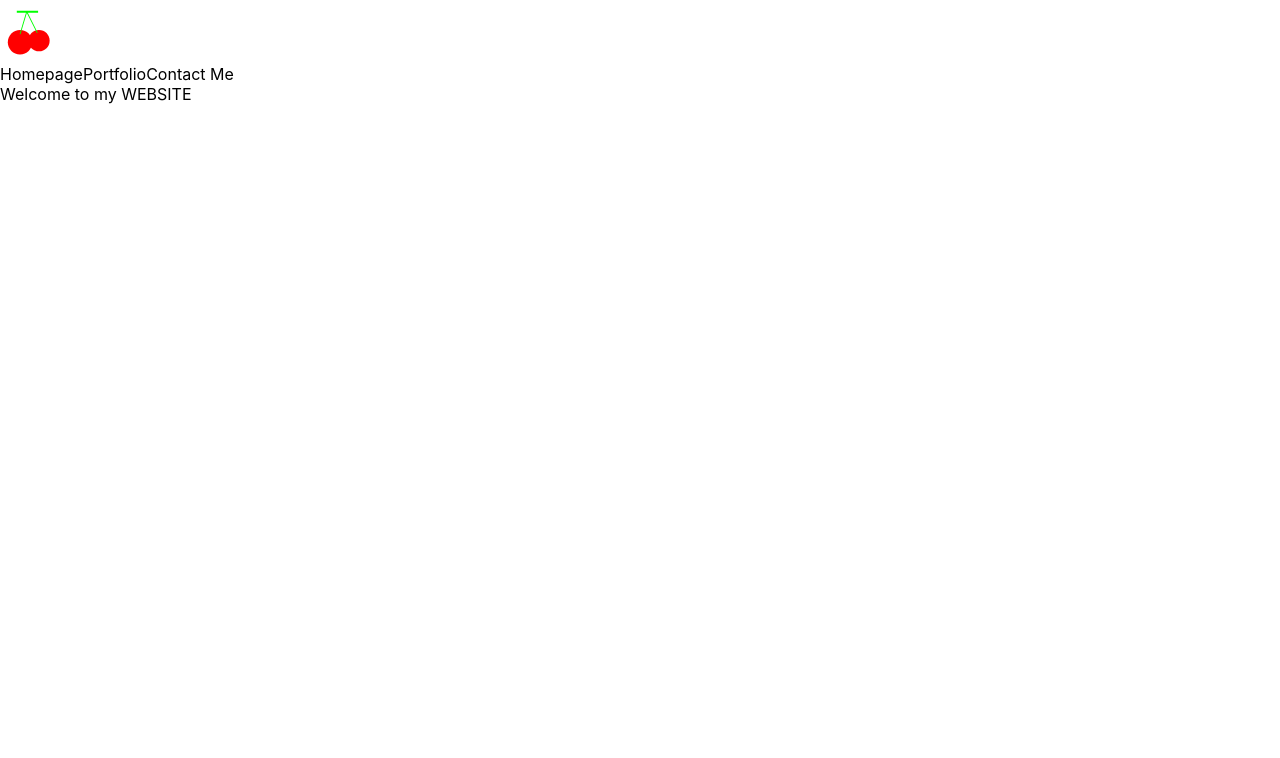
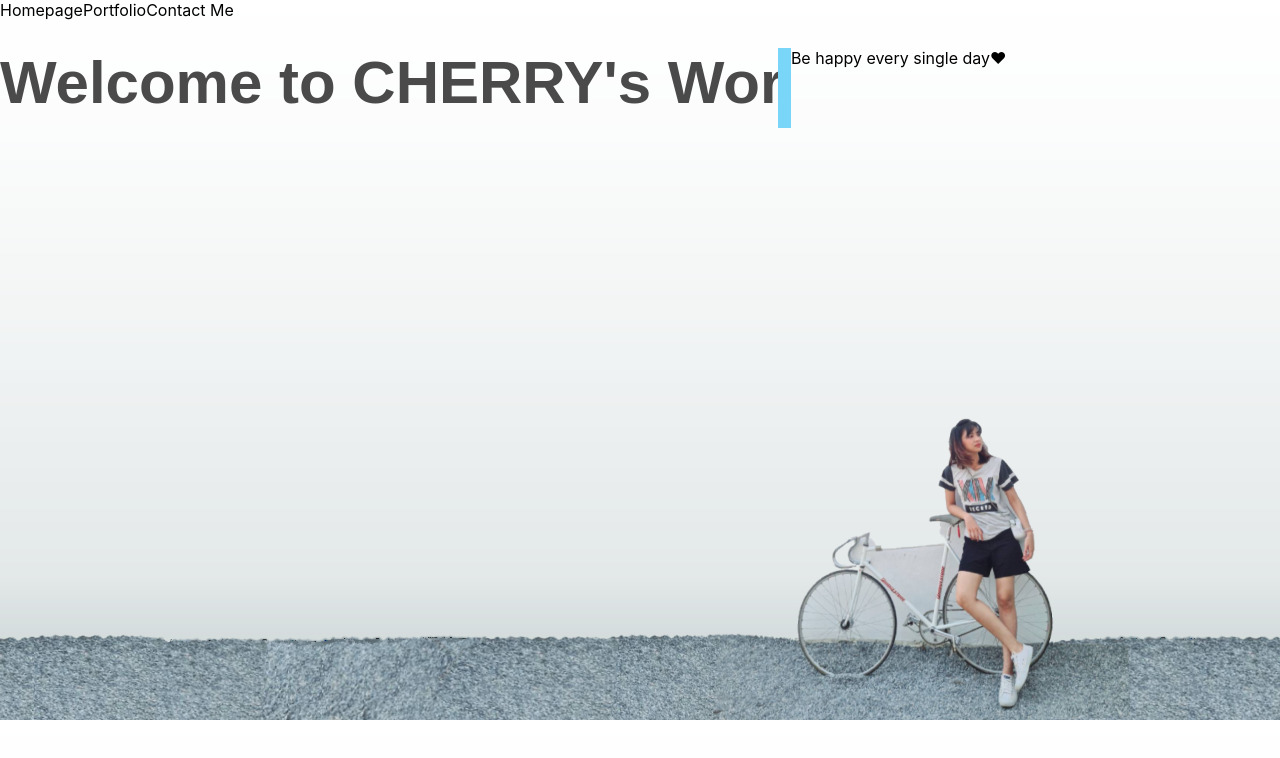
Before and after one commit to CrSherbet/me, a Next.js app: page / in a window 1280 px wide. Shown: the top 758 px of the page. Built offline with nearby package versions, Linux system fonts and the light colour scheme.

Commit message:
styled homepage with text typing

```diff
--- a/SharedComponents/Header.js
+++ b/SharedComponents/Header.js
@@ -1,23 +1,22 @@
 import Link from "next/link"
-import Image from "next/image"
 
 export default function Header() {
   return (
-      <header className="flex bg-gray-800 items-center p-4">
-        <Image src="/logo.svg" width={60} height={60} />
-        <div className="flex text-white">
-          <ui className="mx-6">
-            <Link href="/">
+    <header className="flex p-8">
+      <div className="flex justify-end text-gray-500">
+        <ui className="w-28">
+          <Link href="/" >
             Homepage
           </Link>
         </ui>
-          <ui className="mx-6">
+
+        <ui className="w-28">
           <Link href="/portfolio" >
             Portfolio
           </Link>
         </ui>
 
-          <ui className="mx-6">
+        <ui className="w-28">
           <Link href="/contact" className="mx-6">
             Contact Me
           </Link>
--- a/pages/_app.js
+++ b/pages/_app.js
@@ -3,7 +3,7 @@ import 'tailwindcss/tailwind.css'
 import Header from "../SharedComponents/Header"
 
 function MyApp({ Component, pageProps }) {
-	return <div>
+	return <div className="w-full h-screen">
 		<Header />
 		<Component {...pageProps} />
 	</div>
--- a/pages/index.js
+++ b/pages/index.js
@@ -2,9 +2,20 @@ import Link from "next/link"
 import Image from "next/image"
 
 export default function Home() {
-  return (
-    <div className="main">
-      Welcome to my WEBSITE
-    </div>
-  )
+	return (
+		<div className="flex flex-col align-center my-64">
+			<div className="flex justify-center">
+				<div id="typing">Welcome to
+					<span className="text-red-600"> C</span>
+					<span className="text-red-400">H</span>
+					<span className="text-yellow-300">E</span>
+					<span className="text-green-400">R</span>
+					<span className="text-blue-300">R</span>
+					<span className="text-purple-400">Y</span>
+				's World.</div>
+				<div id="crow"></div>
+			</div>
+			<div className="flex justify-center font-mono text-gray-400">Be happy every single day<span className="text-red-400 px-2">♥</span></div>
+		</div>
+	)
 }
--- a/styles/globals.css
+++ b/styles/globals.css
@@ -1,9 +1,12 @@
+
 html,
 body {
   padding: 0;
   margin: 0;
   font-family: -apple-system, BlinkMacSystemFont, Segoe UI, Roboto, Oxygen,
     Ubuntu, Cantarell, Fira Sans, Droid Sans, Helvetica Neue, sans-serif;
+  background-image: url('../public/bg.png');
+  background-size: cover;
 }
 
 a {
@@ -14,3 +17,50 @@ a {
 * {
   box-sizing: border-box;
 }
+
+header {
+  justify-content: flex-end;
+  height: 3rem;
+}
+
+#typing {
+  color: rgb(75, 74, 74);
+  width: 0ch;
+  float: left;
+  font-family: sans-serif;
+  font-weight:bold;
+  font-size: 60px;
+  overflow: hidden;
+  white-space: nowrap;
+  animation: typing 5s steps(22) 1s infinite alternate;
+}
+
+#typing span{
+  /* color:rgb(240, 115, 184); */
+}
+
+#crow {
+  background: rgb(116, 213, 248);
+  float: left;
+  width: 0.8rem;
+  height: 80px;
+  font-family: consolas;
+  font-weight:bold;
+  animation: crow 0.5s linear 0s infinite;
+}
+@keyframes typing {
+  from {
+      width: 0ch;
+  }
+  to {
+      width: 27ch;
+  }
+}
+@keyframes crow {
+  from {
+      opacity: 0;
+  }
+  to {
+      opacity: 1;
+  }
+}
```
Also changed, not shown: public/bg.png (added), 1 other file (tests, documents, lock files or other folders). Lines whose indentation alone changed are shown as unchanged.
